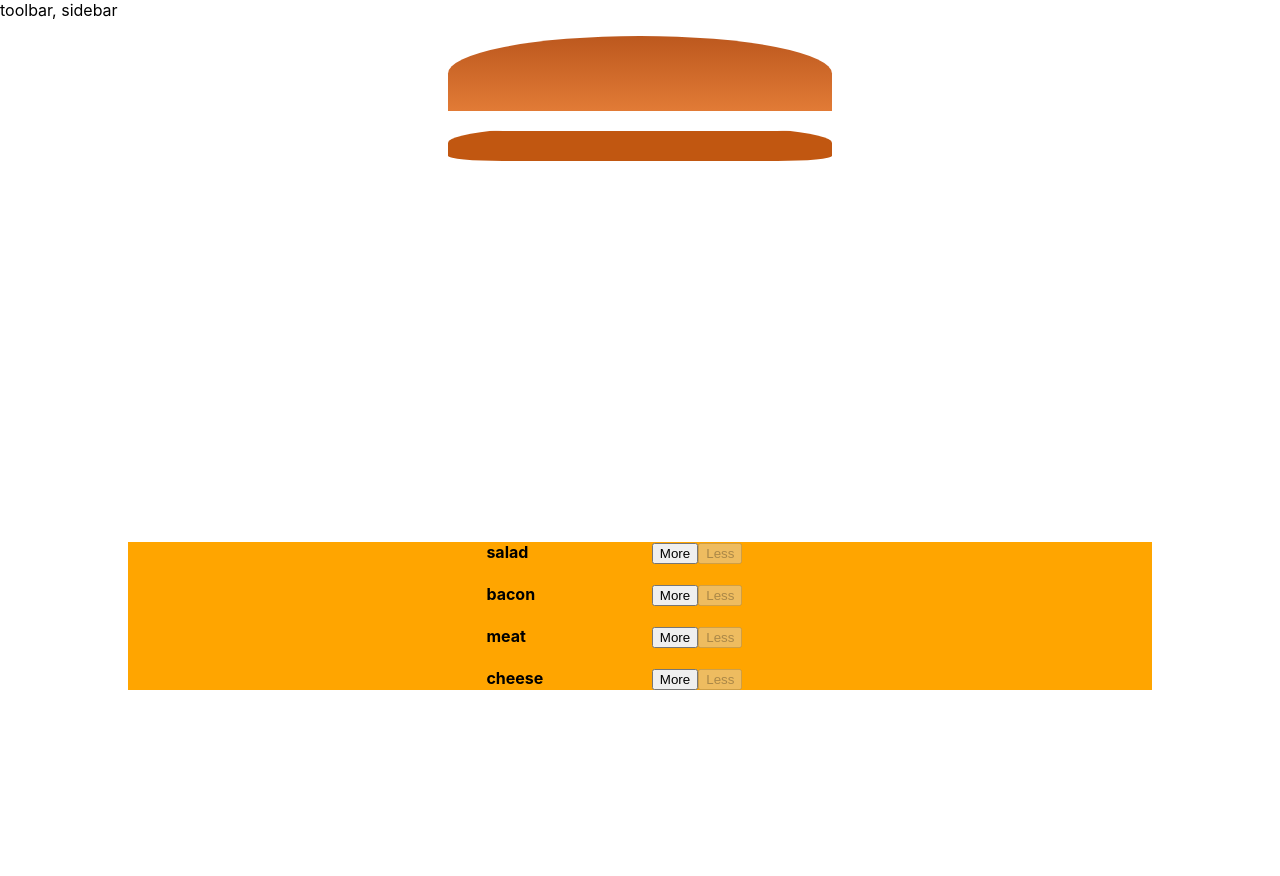
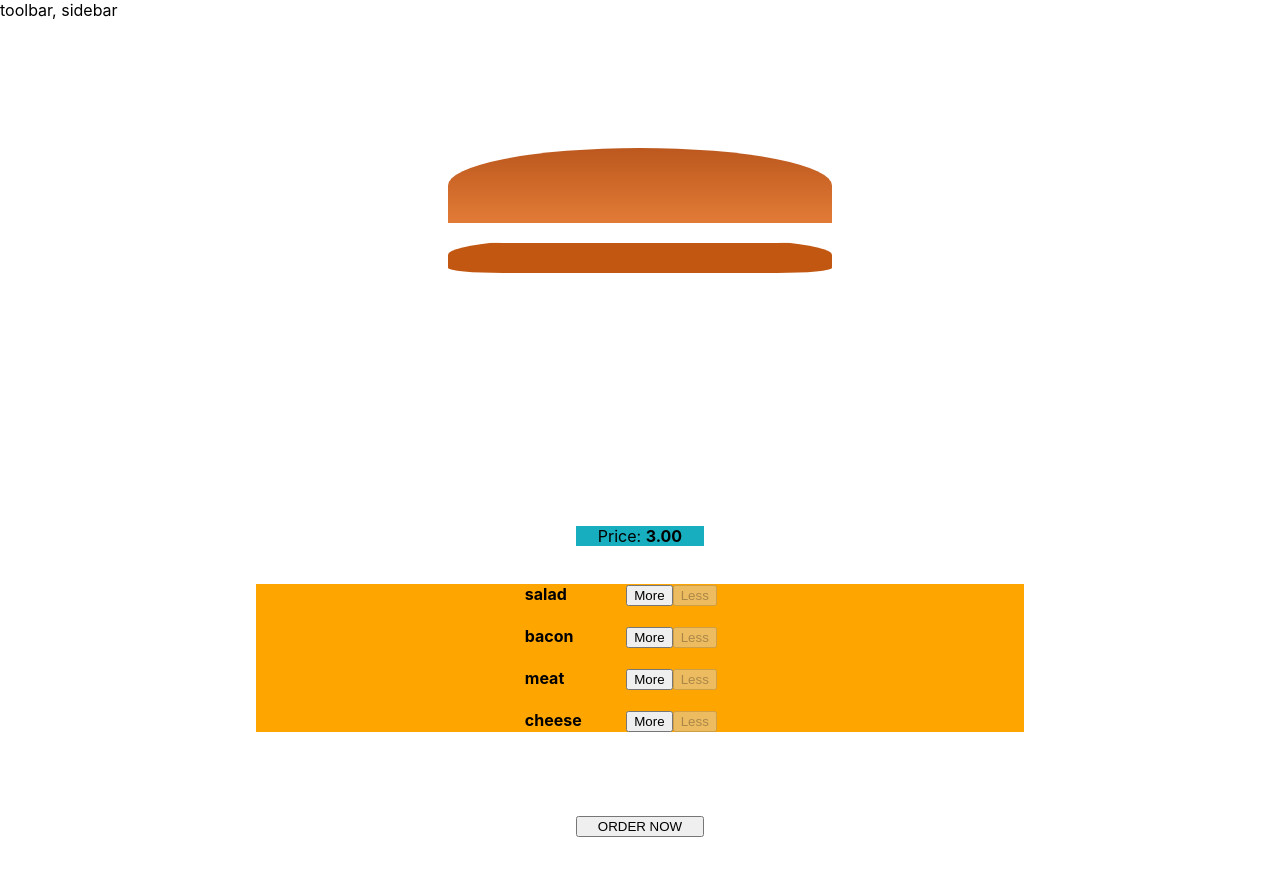
Before and after one commit to shrutibakutra/Burger-Builder, a React app: page / in a window 1280 px wide. Shown: the top 876 px of the page. Before the commit the page ends 800 px from the top, so only its background shows below. Built offline with nearby package versions, Linux system fonts and the light colour scheme.

Commit message:
add:ingredients dynamically

```diff
--- a/src/component/Burger/Burger.js
+++ b/src/component/Burger/Burger.js
@@ -33,12 +33,12 @@ export default Burger;
 const styles = {
     burger: {
         width: '100%',
-        margin: 'auto',
+        // margin: 'auto',
         height: 250,
         overFlow: 'scroll',
         textAlign: 'center',
         fontWeight: 'bold',
         fontSize: 12,
-        marginBottom:'20%'
+        marginBottom:'10%'
     }
 }
--- a/src/component/Burger/BurgerIngredient/BurgerIngredient.js
+++ b/src/component/Burger/BurgerIngredient/BurgerIngredient.js
@@ -59,7 +59,7 @@ const styles = {
         borderRadius: '15px',
     },
     salad: {
-        width: '35%',
+        width: '30%',
         height: '10%',
         margin: 'auto',
         background: 'linear-gradient(#228c1d, #91ce50)',
--- a/src/component/Layout/Layout.js
+++ b/src/component/Layout/Layout.js
@@ -10,7 +10,7 @@ const Layout = (props) => (
 
 const styles = {
     main:{
-        marginTop:16
+        marginTop:'10%'
     }
 }
 
--- a/src/containers/BurgerBilder/burgerBuilder.js
+++ b/src/containers/BurgerBilder/burgerBuilder.js
@@ -2,36 +2,75 @@ import React, { useState } from 'react';
 import Aux from '../../hoc/Aux'
 import Burger from '../../component/Burger/Burger'
 
+
+let INGREDIENT_PRICE = {
+    salad: 0.3,
+    bacon: 0.5,
+    meat: 0.8,
+    cheese: 0.2
+}
 
 const BurgerBuilder = (props) => {
 
     const [ingredient, setIngredient] = useState({ salad: 0, bacon: 0, meat: 0, cheese: 0 })
     const [disableLess, setDisableLess] = useState(true)
     const [totalPrice, setTotalPrice] = useState(3)
+    const [purchasable, setPurchasable] = useState(false)
+
 
     const handleClickMore = (igKey) => {
+
+        //add ingredient
         let oldCount = ingredient[igKey]
         let newCount = oldCount + 1
         let updatedIngreds = { ...ingredient }
         updatedIngreds[igKey] = newCount
         setIngredient(updatedIngreds)
         setDisableLess(false)
+
+        //set plus price
+        let oldPrice = INGREDIENT_PRICE[igKey]
+        let newPrice = oldPrice + totalPrice
+        setTotalPrice(newPrice)
+        handlePurchasable(igKey,updatedIngreds)
+
+
     }
 
     const handleClickLess = (igKey) => {
+        //set less ingredients
         let oldCount = ingredient[igKey]
         let newCount = oldCount - 1
         let updatedIngreds = { ...ingredient }
         updatedIngreds[igKey] = newCount
         setIngredient(updatedIngreds)
 
+        //set minus price
+        let oldPrice = INGREDIENT_PRICE[igKey]
+        let newPrice = totalPrice - oldPrice
+        setTotalPrice(newPrice)
+
+        handlePurchasable(igKey,updatedIngreds)
+    }
+
+    const handlePurchasable = (igKey,updatedIngreds) => {
+
+        if (updatedIngreds[igKey] > 0) {
+            setPurchasable(true)
+        }
+    }
+
+    const check = () => {
+        console.log(purchasable)
     }
 
 
     return (
         <Aux>
             <Burger ingredient={ingredient} />
+            <div style={styles.priceBox}>Price: <strong>{totalPrice.toFixed(2)}</strong></div>
             <div style={styles.mainWrap}>
+
                 <div style={styles.control}>
                     {Object.keys(ingredient).map((igKey) => {
                         return (
@@ -46,7 +85,16 @@ const BurgerBuilder = (props) => {
                     })
                     }
                 </div>
+
             </div>
+            <button style={{
+                height: '10%',
+                width: '10%',
+                backgroundColor: purchasable ? 'green' : '#17afb',
+                margin: '5% 10% 5% 45%',
+                color: 'black'
+            }} diabled={!purchasable} onClick={() => check()}> ORDER NOW </button>
+
         </Aux>
     )
 }
@@ -55,19 +103,23 @@ export default BurgerBuilder;
 
 const styles = {
     mainWrap: {
-        marginTop:'20%',
-        width: '80%',
+        width: '60%',
         backgroundColor: 'orange',
-        marginLeft: '10%',
+        marginLeft: '20%',
         // boxShadow: '5px 10px brown',
-
-
+    },
+    priceBox: {
+        backgroundColor: '#17afbf',
+        // height:'15%',
+        width: '10%',
+        marginLeft: '45%',
+        textAlign: 'center'
     },
     igkey: {
         fontWeight: 'bold'
     },
     control: {
-        margin: '10% 0 0 35%',
+        margin: '5% 0 0 35%',
         width: '25%'
 
     },
```
